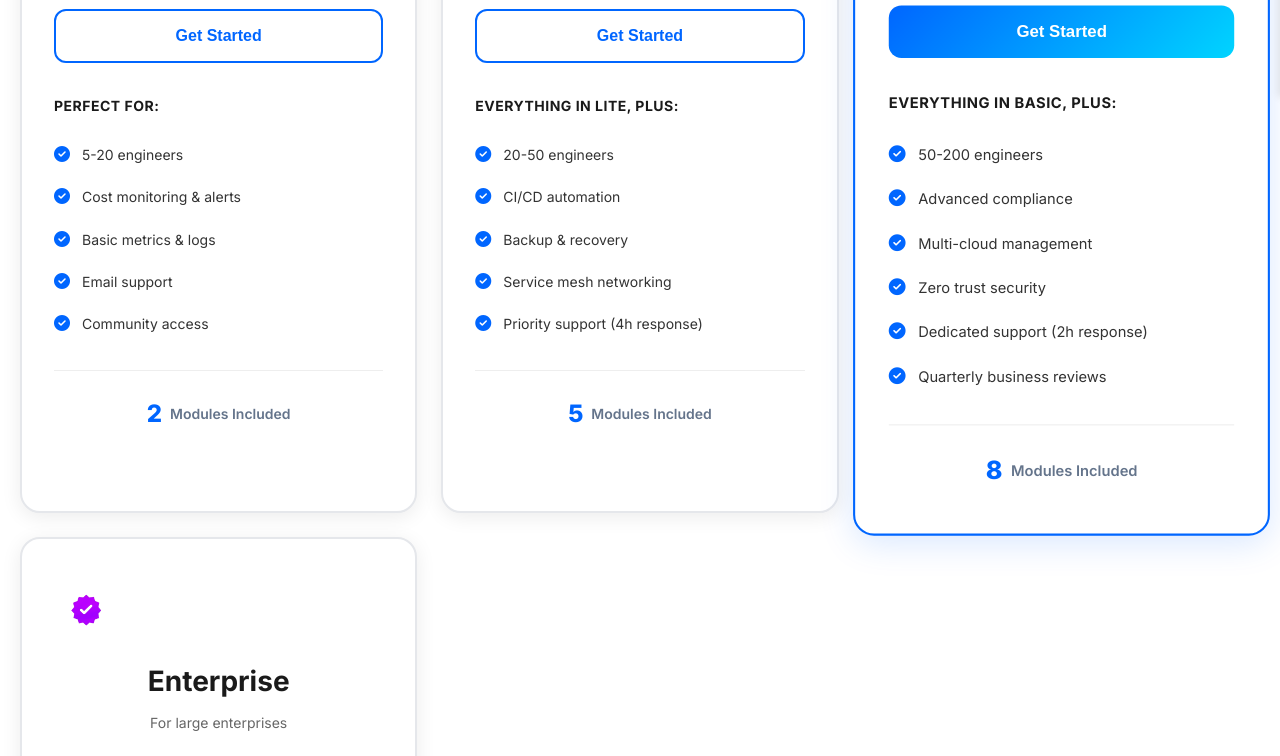
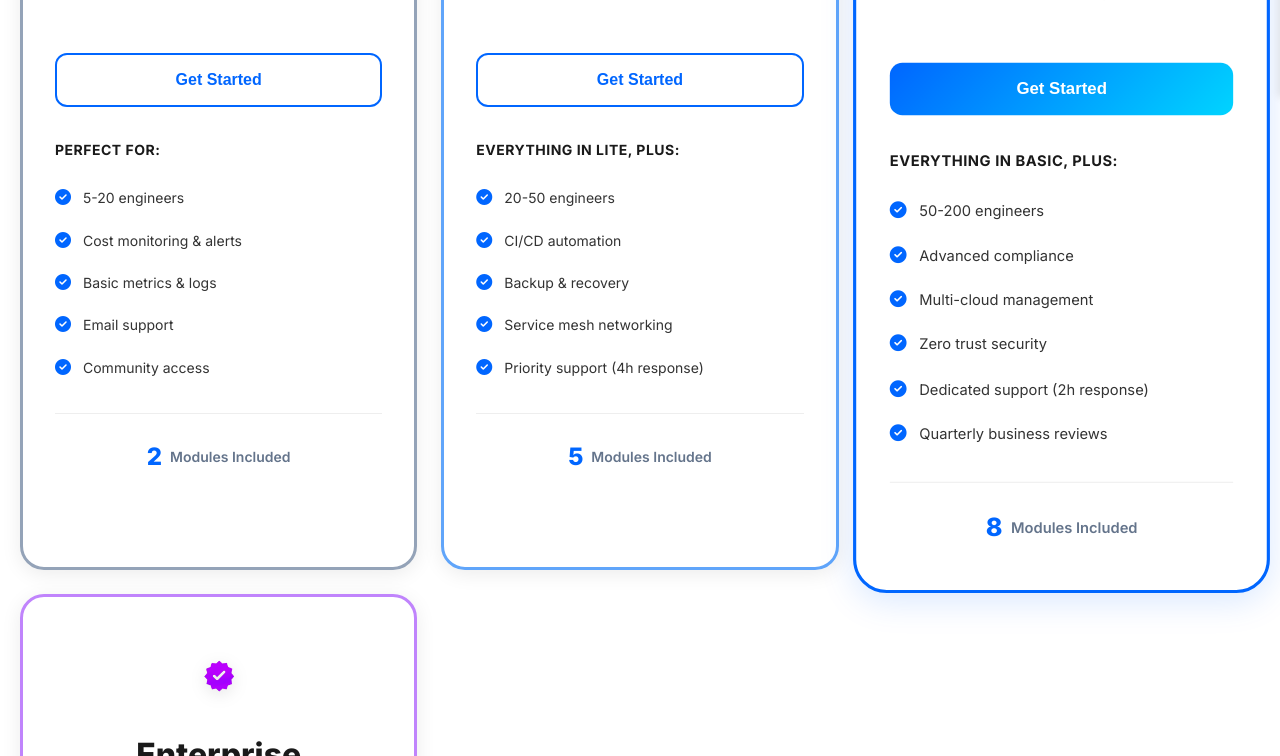
Before and after one commit to Botbynetz/Cloud-Infrastructure-Automation, a plain HTML site: page pricing.html in a window 1280 px wide. Shown: the part 703-1459 px from the top of the page. Drawn offline with Linux system fonts and the light colour scheme; sample sign-in values are in the browser's storage.

Commit message:
feat: Move icons above plan names, add borders, and create iPhone-style notch for Pro plan

```diff
--- a/pricing.html
+++ b/pricing.html
@@ -129,25 +129,13 @@
         /* Pricing Card */
         .pricing-card {
             background: white;
-            border-radius: 20px;
-            padding: 40px 32px;
+            border-radius: 24px;
+            padding: 48px 32px 40px;
             box-shadow: 0 4px 20px rgba(0, 0, 0, 0.08);
             transition: transform 0.3s, box-shadow 0.3s, border-color 0.3s;
             position: relative;
-            border: 2px solid #e5e7eb;
-            overflow: hidden;
-        }
-
-        .pricing-card::before {
-            content: '';
-            position: absolute;
-            top: 0;
-            left: 0;
-            right: 0;
-            height: 4px;
-            background: linear-gradient(90deg, #64748b 0%, #94a3b8 100%);
-            opacity: 0;
-            transition: opacity 0.3s;
+            border: 3px solid #e5e7eb;
+            overflow: visible;
         }
 
         .pricing-card:hover {
@@ -156,64 +144,81 @@
             border-color: #cbd5e1;
         }
 
-        .pricing-card:hover::before {
-            opacity: 1;
+        .pricing-card:nth-child(1) {
+            border-color: #94a3b8;
         }
 
-        .pricing-card:nth-child(1)::before {
-            background: linear-gradient(90deg, #64748b 0%, #94a3b8 100%);
+        .pricing-card:nth-child(2) {
+            border-color: #60a5fa;
         }
 
-        .pricing-card:nth-child(2)::before {
-            background: linear-gradient(90deg, #3b82f6 0%, #60a5fa 100%);
+        .pricing-card:nth-child(4) {
+            border-color: #c084fc;
         }
 
-        .pricing-card:nth-child(3)::before {
-            background: linear-gradient(90deg, #f59e0b 0%, #fbbf24 100%);
-        }
-
-        .pricing-card:nth-child(4)::before {
-            background: linear-gradient(90deg, #a855f7 0%, #c084fc 100%);
-        }
-
+        /* iPhone-style Featured Card with Notch */
         .pricing-card.featured {
             border-color: #0066FF;
             transform: scale(1.05);
             box-shadow: 0 8px 32px rgba(0, 102, 255, 0.15);
-        }
-
-        .pricing-card.featured::before {
-            opacity: 1;
+            border-width: 3px;
+            border-radius: 32px;
+            padding-top: 60px;
         }
 
         .pricing-card.featured::before {
             content: 'MOST POPULAR';
             position: absolute;
-            top: -12px;
+            top: -2px;
             left: 50%;
             transform: translateX(-50%);
             background: linear-gradient(135deg, #0066FF 0%, #00D4FF 100%);
             color: white;
-            padding: 6px 20px;
-            border-radius: 20px;
-            font-size: 12px;
-            font-weight: 700;
-            letter-spacing: 0.5px;
+            padding: 8px 32px;
+            border-radius: 0 0 20px 20px;
+            font-size: 11px;
+            font-weight: 800;
+            letter-spacing: 1px;
+            box-shadow: 0 4px 12px rgba(0, 102, 255, 0.3);
+            z-index: 10;
         }
+
+        .pricing-card.featured::after {
+            content: '';
+            position: absolute;
+            top: -3px;
+            left: 50%;
+            transform: translateX(-50%);
+            width: 140px;
+            height: 3px;
+            background: white;
+            border-radius: 0 0 8px 8px;
+        }
+
+
 
         .plan-header {
             text-align: center;
             margin-bottom: 32px;
+            display: flex;
+            flex-direction: column;
+            align-items: center;
         }
 
         .plan-icon {
-            font-size: 48px;
-            margin-bottom: 16px;
+            margin-bottom: 20px;
+            order: -1;
+        }
+
+        .plan-icon img {
+            width: 72px;
+            height: 72px;
+            filter: drop-shadow(0 4px 8px rgba(0, 0, 0, 0.1));
         }
 
         .plan-name {
-            font-size: 28px;
-            font-weight: 700;
+            font-size: 32px;
+            font-weight: 800;
             margin-bottom: 8px;
             color: #1a1a1a;
         }
```
